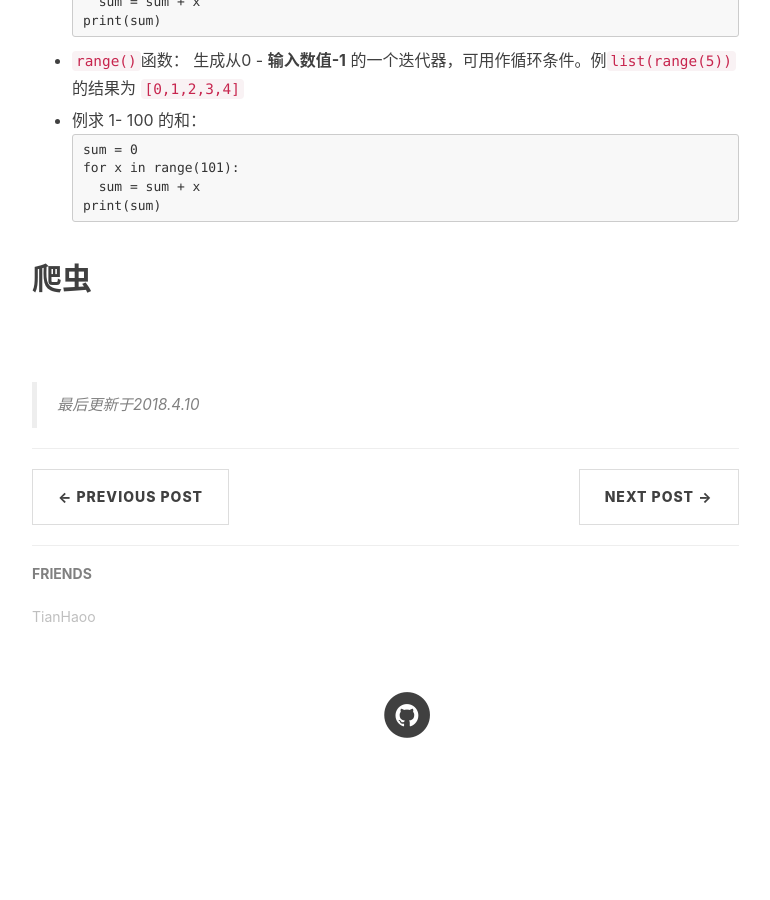
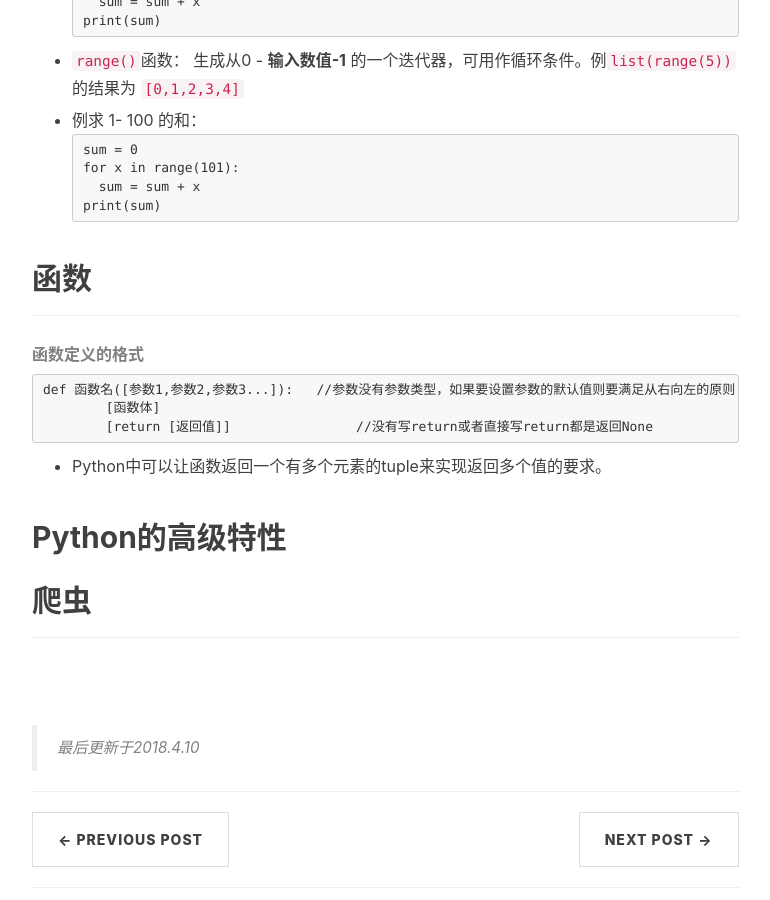
Before and after one commit to Fleschier/Fleschier.github.io, a Jekyll site: the page built from _posts/2018-04-06-Python-learning.markdown, in a window 1280 px wide and 900 px high, scrolled down 3585 px. Shown: the whole window, without its empty margins (233-1003 px from the left). Built offline with Jekyll 4.4.1, drawn with Linux system fonts in a browser that asks for light colours; nearby versions of some CDN libraries; comment, search, counter and statistics services are not loaded; before the commit the page ends 4420 px from its top, so only the background shows below that.

Commit message:
update python

````diff
--- a/_posts/2018-04-06-Python-learning.markdown
+++ b/_posts/2018-04-06-Python-learning.markdown
@@ -158,8 +158,25 @@ for x in range(101):
 print(sum)
 ```
 
+## 函数
+---
+
+###### 函数定义的格式
+```
+def 函数名([参数1,参数2,参数3...]):   //参数没有参数类型，如果要设置参数的默认值则要满足从右向左的原则
+	[函数体]
+	[return [返回值]] 		//没有写return或者直接写return都是返回None
+```
+
+- Python中可以让函数返回一个有多个元素的tuple来实现返回多个值的要求。
+
+
+## Python的高级特性
+
+
 
 ## 爬虫
+---
 
 <br>
 
````
